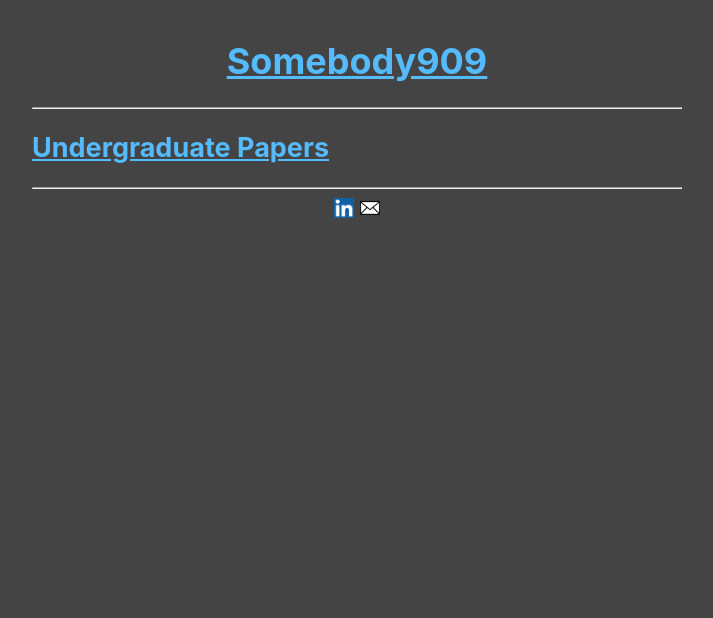
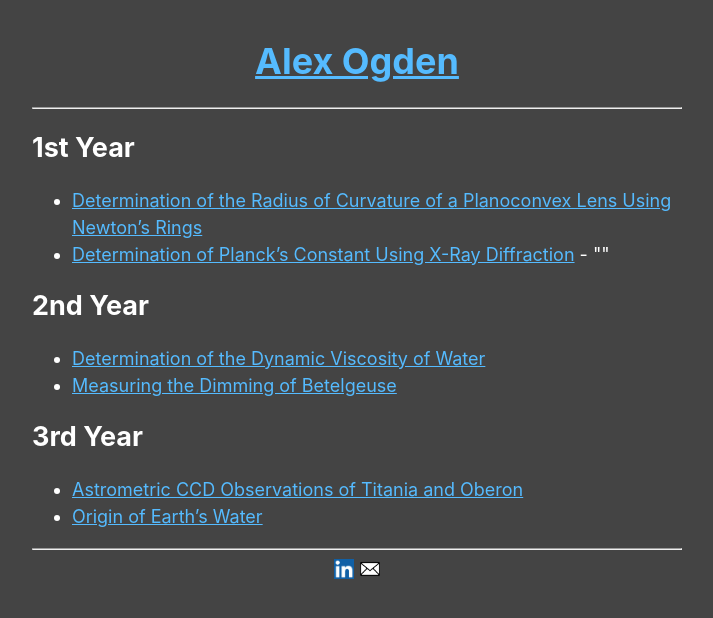
Before and after one commit to alexogdenuk/alexogdenuk.github.io, a plain HTML site: page undergraduate_papers/index.html in a window 1280 px wide. Shown: the whole page, without its empty margins (283-996 px from the left). Drawn offline with Linux system fonts and the light colour scheme.

Commit message:
Add files via upload

```diff
--- a/undergraduate_papers/index.html
+++ b/undergraduate_papers/index.html
@@ -9,9 +9,26 @@
 
 </head>
 <body>
-  <h1><a href="/"               >Somebody909</a></h1><hr>
+  <h1><a href="/"               >Alex Ogden</a></h1><hr>
 
-  <h2><a href="/undergraduate_papers"           >Undergraduate Papers</a></h2>
+  <h2>1st Year</h2>
+  <ul>
+    <li><a href="Newtons Rings Lab Report by Alex Ogden.pdf" target="_blank">Determination of the Radius of Curvature of a Planoconvex Lens Using Newton’s Rings</a></li>
+    <li><a href="X-Rays Lab Report by Alex Ogden.pdf" target="_blank">Determination of Planck’s Constant Using X-Ray Diffraction</a> - ""
+    </li>
+  </ul>
+
+  <h2>2nd Year</h2>
+  <ul>
+    <li><a href="Viscosity of Water Lab Report by Alex Ogden.pdf" target="_blank">Determination of the Dynamic Viscosity of Water</a></li>
+    <li><a href="Betelgeuse Lab Report by Alex Ogden.pdf" target="_blank">Measuring the Dimming of Betelgeuse</a></li>
+  </ul>
+
+  <h2>3rd Year</h2>
+  <ul>
+    <li><a href="Moons_of_Uranus.pdf" target="_blank">Astrometric CCD Observations of Titania and Oberon</a></li>
+    <li><a href="Origin of Earth's Water.pdf" target="_blank">Origin of Earth’s Water</a></li>
+  </ul>
 
 
 
```
